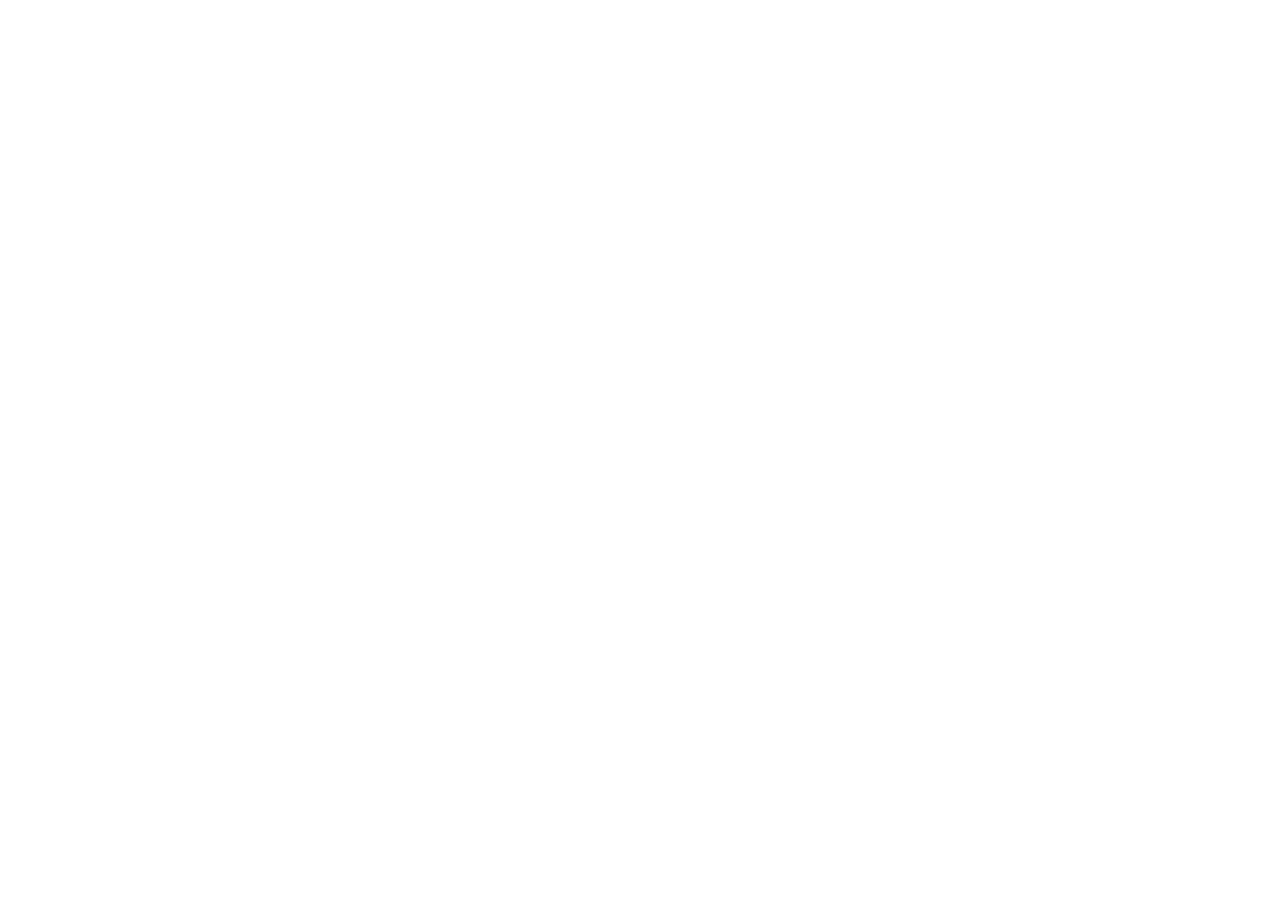
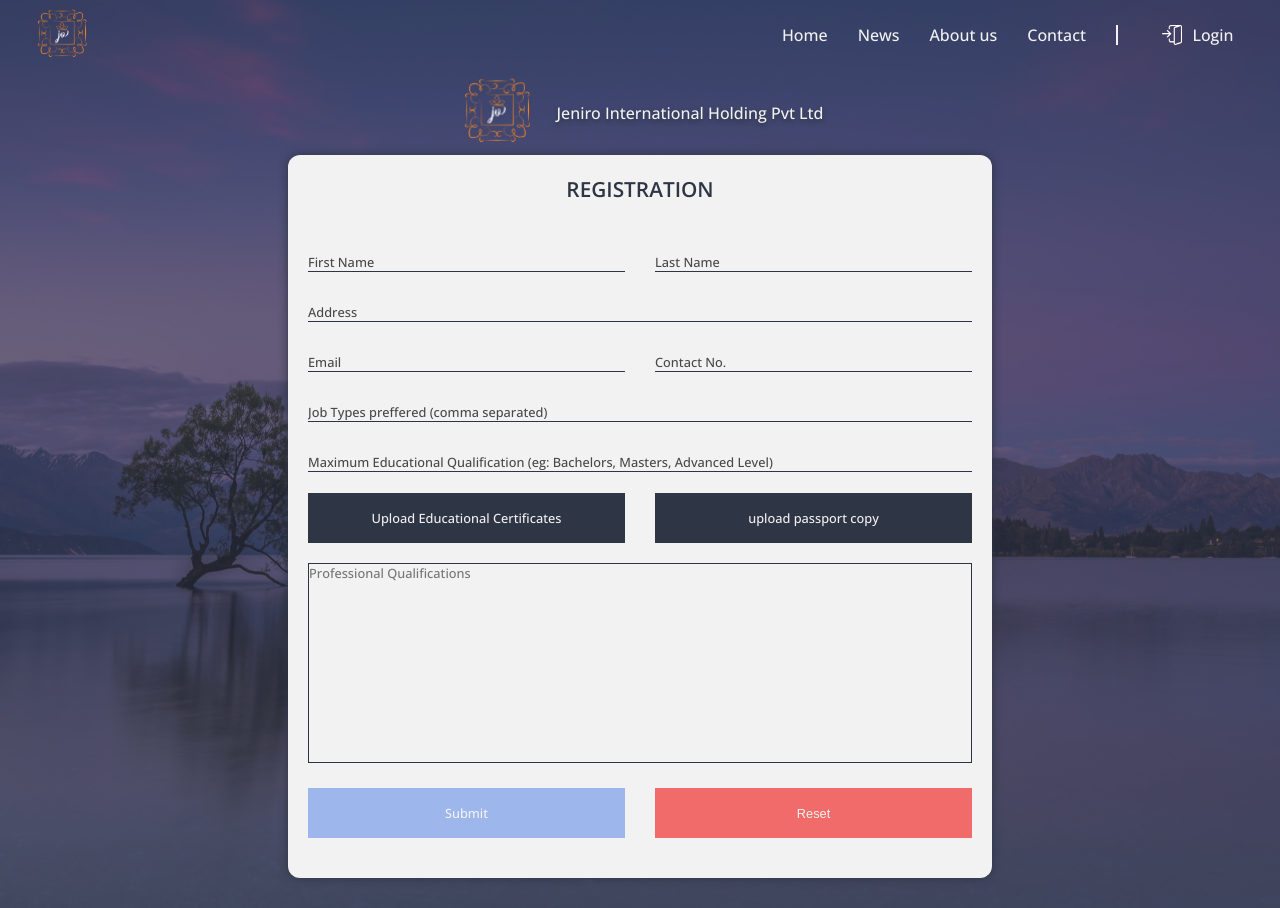
Before and after one commit to venuradesh/jeniro-international-holdings, a React (Create React App) app: page /register in a window 1280 px wide. Before the commit this address had no page. Before the commit the page ends 800 px from the top, so only its background shows below. Built offline with nearby package versions, Linux system fonts and the light colour scheme.

Commit message:
frontend: register screen

```diff
--- a/src/App.js
+++ b/src/App.js
@@ -1,15 +1,20 @@
 import React from "react";
 import styled from "styled-components";
-import { BrowserRouter as Router, Routes, Route } from "react-router-dom";
+import { BrowserRouter as Router, Routes, Route, Navigate } from "react-router-dom";
+
+//screens
 import LandingPage from "./Screens/LandingPage";
-import Header from "./Components/Header";
+import Register from "./Screens/Register";
+import { useEffect } from "react";
 
 const App = () => {
   return (
     <Router>
-      <Container>
+      <Container id="container">
         <Routes>
           <Route exact path="/" element={<LandingPage />} />
+          <Route exact path="/register" element={<Register />} />
+          <Route exact path="*" element={<Navigate to="/" />} />
         </Routes>
       </Container>
     </Router>
@@ -18,4 +23,14 @@
 
 export default App;
 
-const Container = styled.div``;
+const Container = styled.div`
+  overflow-x: hidden;
+
+  &::-webkit-scrollbar {
+    width: 10px;
+  }
+
+  &::-webkit-scrollbar-thumb {
+    background-color: var(--theme1);
+  }
+`;
--- a/src/Components/Header.js
+++ b/src/Components/Header.js
@@ -1,19 +1,25 @@
 import React, { useState } from "react";
 import styled from "styled-components";
+import { useNavigate } from "react-router-dom";
+
+//images
 import Logo from "../assets/logo.png";
 import Login from "../assets/login.png";
 
-function Header({ loginClick, aboutUsClick, contactClick }) {
+function Header({ scrolled = false, loginClick, aboutUsClick, contactClick, registerPage = false }) {
+  const navigate = useNavigate();
   const [hamburgerClicked, setHamburgerClicked] = useState(false);
 
   return (
-    <Container>
+    <Container className={scrolled ? "active" : ""}>
       <div className="logo-container">
         <img src={Logo} alt="jeniro-logo" />
       </div>
       <div className="navigation-container">
         <div className="navigation">
-          <div className="item">Home</div>
+          <div className="item" onClick={() => navigate("/")}>
+            Home
+          </div>
           <div className="item">News</div>
           <div className="item" onClick={() => aboutUsClick(true)}>
             About us
@@ -28,7 +34,13 @@
             <img src={Login} alt="login-btn" />
             Login
           </div>
-          <div className="btn register">Register</div>
+          {!registerPage ? (
+            <div className="btn register" onClick={() => navigate("/register")}>
+              Register
+            </div>
+          ) : (
+            <></>
+          )}
         </div>
       </div>
 
@@ -39,7 +51,9 @@
           <span></span>
         </div>
         <div className={`navigation ${hamburgerClicked ? "active" : ""}`}>
-          <div className="item">Home</div>
+          <div className="item" onClick={() => navigate("/")}>
+            Home
+          </div>
           <div className="item">News</div>
           <div
             className="item"
@@ -68,7 +82,13 @@
           >
             Login
           </div>
-          <div className="item">Register</div>
+          {!registerPage ? (
+            <div className="item" onClick={() => navigate("/register")}>
+              Register
+            </div>
+          ) : (
+            <></>
+          )}
         </div>
       </div>
     </Container>
@@ -88,6 +108,12 @@
   align-items: center;
   justify-content: space-between;
   padding: 0 2rem;
+  transition: all 0.5s ease;
+
+  &.active {
+    background-color: var(--theme1);
+    box-shadow: 0 2px 2px 0 var(--theme1);
+  }
 
   .logo-container {
     img {
--- /dev/null
+++ b/src/Screens/Register.js
@@ -0,0 +1,329 @@
+import React, { useEffect, useState, useRef } from "react";
+import styled from "styled-components";
+
+//component
+import Header from "../Components/Header";
+import Login from "../Components/Login";
+import Contact from "../Components/Contact";
+import AboutUs from "../Components/AboutUs";
+import InputFeild from "../Components/InputFeild";
+
+//images
+import Wallpaper from "../assets/wallpaper3.jpg";
+import Logo from "../assets/logo.png";
+
+function Register() {
+  const container = useRef(null);
+  const [loginClicked, setLoginClicked] = useState(false);
+  const [aboutUsClicked, setAboutUsClicked] = useState(false);
+  const [contactClicked, setContactClicked] = useState(false);
+  const [scrolled, setScrolled] = useState(false);
+
+  useEffect(() => {
+    window.addEventListener("scroll", () => {
+      if (window.scrollY >= 20) {
+        setScrolled(true);
+      } else {
+        setScrolled(false);
+      }
+    });
+  });
+
+  return (
+    <Container id="register-container">
+      <Header scrolled={scrolled} loginClick={setLoginClicked} aboutUsClick={setAboutUsClicked} contactClick={setContactClicked} registerPage={true} />
+      {aboutUsClicked || contactClicked || loginClicked ? (
+        <div className="container-wrapper">
+          <div className="blured-background">
+            <img src={Logo} alt="logo-image" />
+          </div>
+          {loginClicked ? <Login loginClick={setLoginClicked} /> : contactClicked ? <Contact contactClick={setContactClicked} /> : aboutUsClicked ? <AboutUs aboutUsClick={setAboutUsClicked} /> : <></>}
+        </div>
+      ) : (
+        <></>
+      )}
+      <div className="background-tint"></div>
+      <RegisterContainer>
+        <div className="brand">
+          <div className="brand-logo">
+            <img src={Logo} alt="logo-image" />
+          </div>
+          <div className="brand-name">Jeniro International Holding Pvt Ltd</div>
+        </div>
+        <div className="register-container">
+          <div className="title">Registration</div>
+          <div className="form">
+            <div className="left-side-container">
+              <div className="name-container half-container">
+                <InputFeild type="text" content="First Name" id="first-name" />
+                <InputFeild type="text" content="Last Name" id="last-name" />
+              </div>
+              <InputFeild type="text" content="Address" id="address" />
+              <div className="contact-container half-container">
+                <InputFeild type="email" content="Email" id="email" />
+                <InputFeild type="tel" content="Contact No." id="phone" />
+              </div>
+              <InputFeild type="text" content="Job Types preffered (comma separated)" id="job-types" />
+              <InputFeild type="text" content="Maximum Educational Qualification (eg: Bachelors, Masters, Advanced Level)" id="edu-qualification" />
+              <div className="btn-container">
+                <div className="edu-qualifications-btn btn">
+                  <input type="file" name="edu-qualifcations-upload" id="edu-qualifications-upload" />
+                  Upload Educational Certificates
+                </div>
+                <div className="passport-copy-btn btn">
+                  <input type="file" name="passport-copy-upload" id="passport-copy-upload" />
+                  upload passport copy
+                </div>
+              </div>
+              <textarea name="professional-qualifications" id="professional-qualifications" placeholder="Professional Qualifications"></textarea>
+              <div className="btn-container">
+                <div className="submit btn">Submit</div>
+                <button type="reset" className="reset btn">
+                  Reset
+                </button>
+              </div>
+            </div>
+          </div>
+        </div>
+      </RegisterContainer>
+    </Container>
+  );
+}
+
+export default Register;
+
+const Container = styled.div`
+  width: 100vw;
+  max-width: 100vw;
+  min-height: 100vh;
+  height: max-content;
+  background-image: url(${Wallpaper});
+  background-size: cover;
+  background-position: center;
+  object-fit: cover;
+  background-repeat: no-repeat;
+  position: relative;
+  z-index: 10;
+  overflow-y: auto;
+  overflow-x: hidden;
+
+  &::-webkit-scrollbar {
+    width: 5px;
+  }
+
+  &::-webkit-scrollbar-thumb {
+    background-color: var(--theme1);
+  }
+
+  .container-wrapper {
+    width: 100%;
+    height: 100%;
+    z-index: 10;
+    position: absolute;
+    top: 0;
+    left: 0;
+    display: flex;
+    align-items: center;
+    justify-content: center;
+
+    .blured-background {
+      width: 100%;
+      height: 100%;
+      backdrop-filter: blur(8px);
+      position: absolute;
+      top: 0;
+      left: 0;
+      z-index: -1;
+    }
+  }
+
+  .background-tint {
+    background-color: var(--theme1);
+    position: absolute;
+    top: 0;
+    left: 0;
+    right: 0;
+    bottom: 0;
+    opacity: 0.7;
+    z-index: -1;
+  }
+`;
+
+const RegisterContainer = styled.form`
+  width: 55%;
+  height: max-content;
+  z-index: 10;
+  display: flex;
+  flex-direction: column;
+  align-items: center;
+  justify-content: space-between;
+  position: relative;
+  top: 70px;
+  margin: 0 auto;
+  margin-bottom: 100px;
+  z-index: -1;
+
+  .brand {
+    width: 100%;
+    height: 20%;
+    display: flex;
+    align-items: center;
+    justify-content: center;
+    column-gap: 20px;
+
+    .brand-logo {
+      img {
+        width: 80px;
+      }
+    }
+
+    .brand-name {
+      color: var(--white);
+      text-shadow: 0 3px 4px var(--theme1);
+      text-transform: capitalize;
+    }
+  }
+
+  .register-container {
+    padding: 20px;
+    width: 100%;
+    height: 80%;
+    background-color: var(--white);
+    box-shadow: 0 0 10px 0 var(--theme1);
+    border-radius: 12px;
+    overflow: hidden;
+    display: flex;
+    flex-direction: column;
+    row-gap: 20px;
+
+    .title {
+      text-align: center;
+      font-size: 1.3rem;
+      text-transform: uppercase;
+      color: var(--theme1);
+      font-weight: var(--font-w-700);
+    }
+
+    .form {
+      width: 100%;
+      height: 100%;
+      display: flex;
+      align-items: flex-start;
+      column-gap: 30px;
+      margin-bottom: 20px;
+
+      .left-side-container {
+        width: 100%;
+        height: 100%;
+
+        .half-container,
+        .btn-container {
+          display: flex;
+          align-items: center;
+          justify-content: center;
+          column-gap: 30px;
+        }
+
+        .btn-container {
+          width: 100%;
+          margin-top: 20px;
+
+          .btn {
+            width: 100%;
+            height: 50px;
+            background-color: var(--theme1);
+            color: var(--white);
+            display: flex;
+            align-items: center;
+            justify-content: center;
+            font-size: var(--small);
+            text-align: center;
+
+            input[type="file"] {
+              display: none;
+            }
+          }
+        }
+
+        textarea {
+          margin-top: 20px;
+          width: 100%;
+          height: 200px;
+          resize: none;
+          border: 1px solid var(--theme1);
+          outline: none;
+          background-color: var(--white);
+          font-size: var(--normal);
+          font-family: var(--font-family1);
+
+          &::placeholder {
+            font-size: var(--small);
+            font-family: var(--font-family1);
+          }
+        }
+
+        .btn-container {
+          display: flex;
+          align-items: center;
+          justify-content: center;
+          column-gap: 30px;
+
+          .btn {
+            width: 100%;
+            height: 50px;
+            cursor: pointer;
+            color: var(--white);
+            font-size: var(--small);
+
+            &.submit {
+              background-color: var(--btn-color);
+
+              &:hover {
+                background-color: var(--btn-color-alt);
+              }
+            }
+
+            &.reset {
+              background-color: var(--btn-red);
+              outline: none;
+              border: none;
+
+              &:hover {
+                background-color: var(--btn-red-alt);
+              }
+            }
+          }
+        }
+      }
+    }
+  }
+
+  @media only screen and (max-width: 930px) {
+    width: 80%;
+  }
+
+  @media only screen and (max-width: 500px) {
+    width: 85%;
+    top: 100px;
+    margin-bottom: 150px;
+
+    .brand {
+      display: none;
+    }
+
+    .register-container {
+      .form {
+        .left-side-container {
+          .half-container,
+          .btn-container {
+            flex-direction: column;
+          }
+
+          .btn-container {
+            row-gap: 20px;
+          }
+        }
+      }
+    }
+  }
+`;
--- a/src/index.css
+++ b/src/index.css
@@ -5,6 +5,7 @@
   --theme1-alt: #3f4657;
   --white: #f2f2f2;
   --btn-red: #f26b6b;
+  --btn-red-alt: #f45959;
   --btn-color: #9db6eb;
   --btn-color-alt: #7284ab;
   --logo-color: #f28627;
```
Also changed, not shown: src/assets/wallpaper3.jpg (added).
